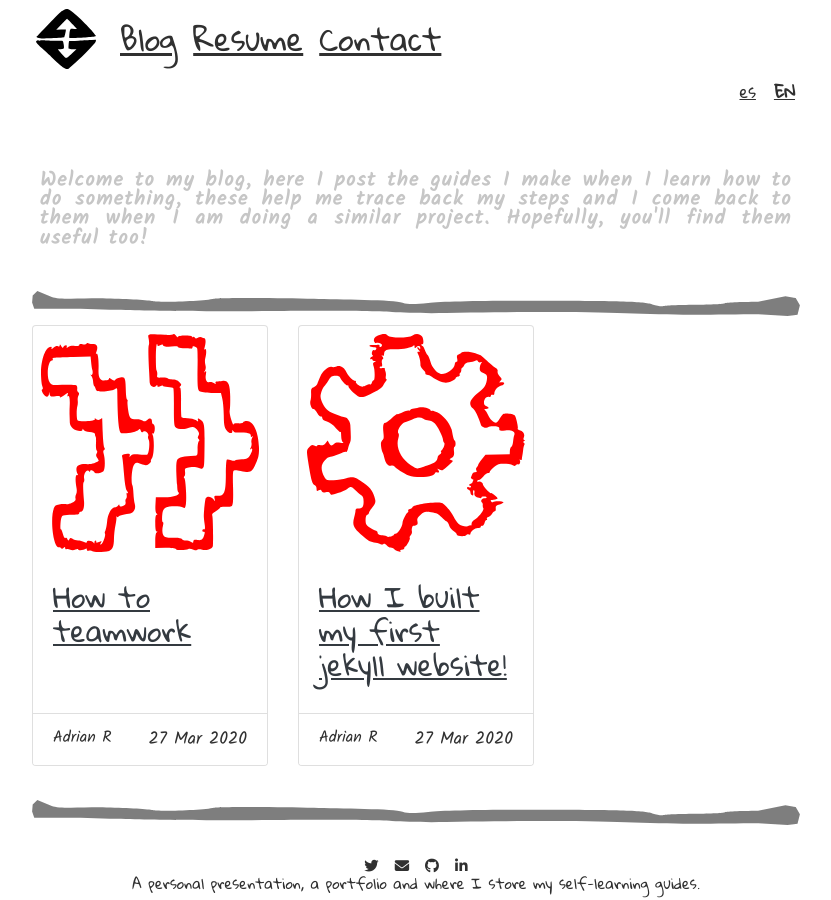
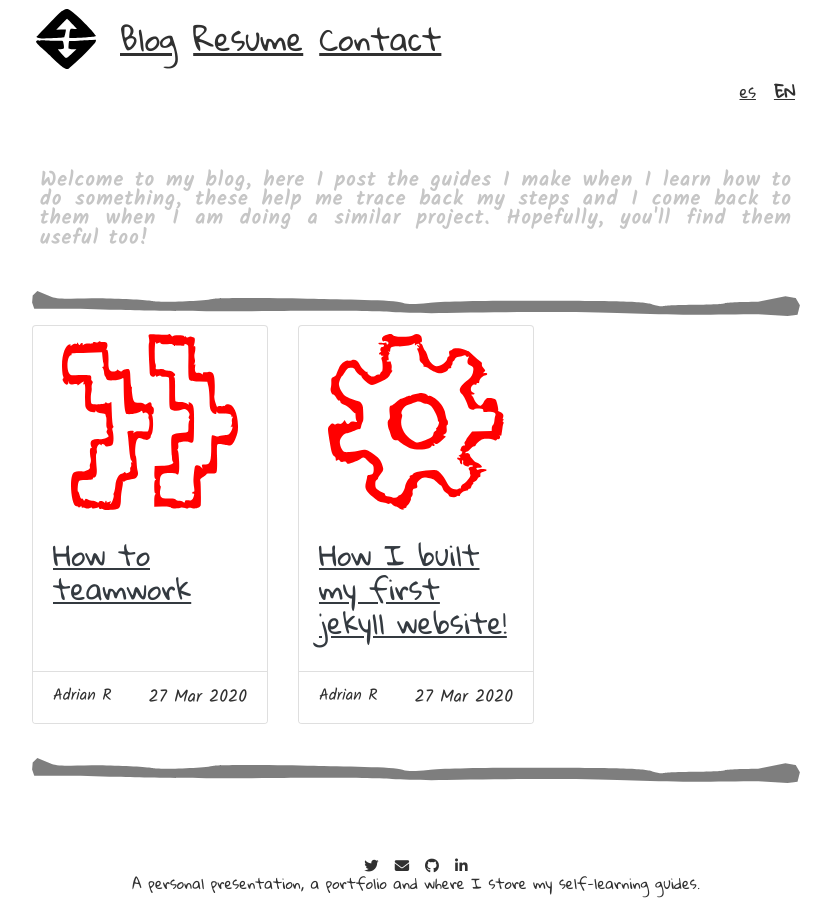
Before and after one commit to adrian-robles/adrian-robles.github.io, a Jekyll site: the page built from pages/blog.html, in a window 1280 px wide. Shown: the whole page, without its empty margins (224-1055 px from the left). Built offline with Jekyll 4.4.1, drawn with Linux system fonts in a browser that asks for light colours; nearby versions of some CDN libraries.

Commit message:
Resize icons

```diff
--- a/_sass/main.scss
+++ b/_sass/main.scss
@@ -110,7 +110,7 @@ button.navbar-toggler {
 }
 
 .featured-box-img-cover {
-  width: 15vw;
+  width: 15vw !important;
   height: auto;
 }
 
```
Also changed, not shown: _includes/featuredbox.html (+1 -14 lines).
